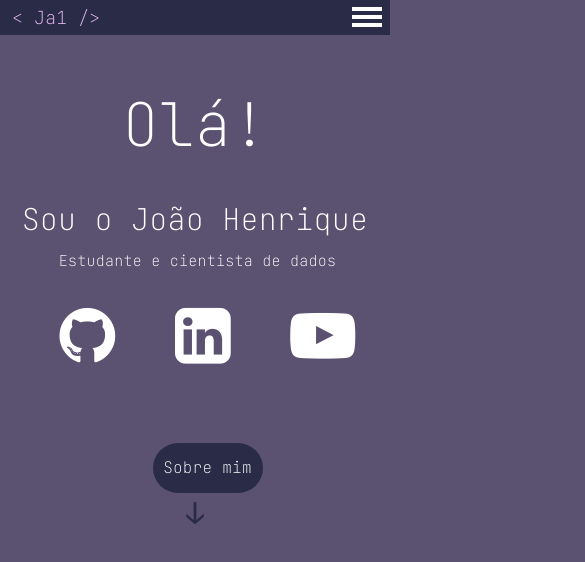
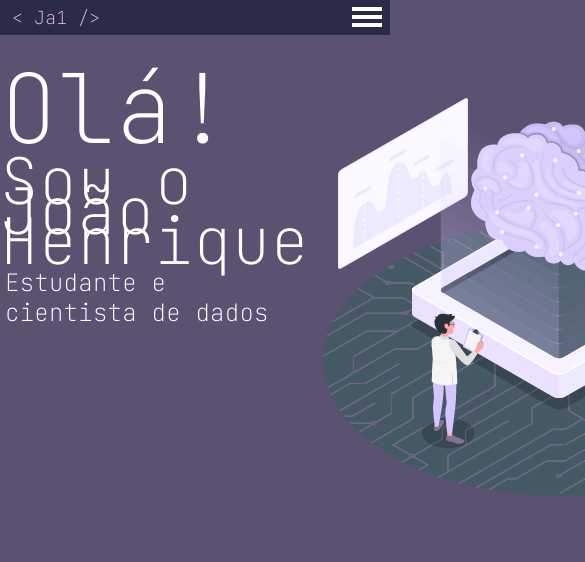
Before and after one commit to Ja1zinh0/NewPortifolio, an Angular app: page / in a window 390 px wide. Shown: the top 562 px of the page, 585 px wide, since content can reach past the window. Built offline with nearby package versions, Linux system fonts and the light colour scheme.

Commit message:
new html organization

```diff
--- a/src/app/app.module.ts
+++ b/src/app/app.module.ts
@@ -17,7 +17,7 @@ import { BodyComponent } from './components/body/body.component';
   declarations: [
     AppComponent,
     HeaderComponent,
-    BodyComponent
+    BodyComponent,
   ],
   imports: [
     BrowserModule,
--- a/src/app/components/body/body.component.css
+++ b/src/app/components/body/body.component.css
@@ -1,127 +1,26 @@
-.center-desktop {
-  position: absolute;
-  top: 50%;
-  transform: translate(0, -50%);
-  width: 100%;
+.home {
+  display: flex;
+  justify-content: space-between;
 }
+
 .home-text {
+  padding-top: 15%;
   color: white;
-  font-weight: 500;
-  text-align: start;
+  line-height: 30px;
 }
 
 .ola-style {
-  font-size: 100px;
-}
-.presentation-style {
-  padding-top: 40px;
-  font-size: 70px;
-}
-.profession-style {
-  padding-top: 10px;
-  padding-left: 5px;
-  font-size: 30px;
+  font-size: 6rem;
+  padding-bottom: 30px;
 }
 
-.fa-icons {
-  color: white;
-  display: flex;
-}
-.home-text a {
-  color: inherit;
-  padding-left: 25px;
-}
-.rectangle-center{
-    display: none;
-}
-.arrow {
-  color: #2a2b47;
-  font-size: 30px;
+.pres-style {
+  font-size: 4rem;
 }
 
-.arrow-pos {
-  display: flex;
-  justify-content: center;
-  padding-top: 10px;
-  animation: arrow-floating 1s ease-out infinite;
+.me-style {
+  font-size: 1.5rem;
+  padding-left: 5px;
 }
-
-@keyframes arrow-floating {
-    0% {
-      transform: translateY(0px);
-    }
-    25% {
-      transform: translateY(10px);
-    }
-  }
-
 @media (max-width: 800px) {
-  .center-desktop {
-    all: unset;
-  }
-  .ola-style {
-    font-size: 60px;
-    padding-bottom: 22px;
-  }
-  .presentation-style {
-    font-size: 30px;
-  }
-  .profession-style {
-    font-size: 15px;
-  }
-  .home-text {
-    text-align: center;
-    color: rgb(255, 255, 255);
-    padding-top: 80px;
-    font-weight: 500;
-  }
-
-  .home-text a {
-    color: inherit;
-  }
-
-  .fa-icons {
-    display: flex;
-    justify-content: space-evenly;
-    padding-top: 20px;
-  }
-  .rectangle {
-    height: 50px;
-    width: 110px;
-    background-color: #2a2b47;
-    border-radius: 25px;
-    display: flex;
-    justify-content: center;
-    align-items: center;
-    font-size: 16px;
-  }
-
-  .rectangle-center {
-    padding-top: 75px;
-    display: flex;
-    justify-content: center;
-  }
-
-  .rectangle-center a {
-    text-decoration: none;
-  }
-
-  .arrow {
-    color: #2a2b47;
-    font-size: 30px;
-  }
-
-  .arrow-pos {
-    padding-top: 10px;
-    animation: arrow-floating 1s ease-out infinite;
-  }
-
-  @keyframes arrow-floating {
-    0% {
-      transform: translateY(0px);
-    }
-    25% {
-      transform: translateY(8px);
-    }
-  }
 }
--- a/src/app/components/body/body.component.html
+++ b/src/app/components/body/body.component.html
@@ -1,37 +1,14 @@
-<link
-  rel="stylesheet"
-  href="https://cdnjs.cloudflare.com/ajax/libs/font-awesome/4.7.0/css/font-awesome.min.css"
-/>
-
-<div class="center-desktop">
-  <div class="home-text">
-    <p class="ola-style">Olá!</p>
-    <p class="presentation-style">Sou o João Henrique</p>
-    <p class="profession-style">Estudante e cientista de dados</p>
-    <div class="fa-icons">
-      <a target="_blank" href="https://github.com/Ja1zinh0/"
-        ><i class="fa fa-github" style="font-size: 65px"></i
-      ></a>
-      <a
-        target="_blank"
-        href="https://www.linkedin.com/in/joao-henrique-jorge-carlos/"
-      >
-        <i class="fa fa-linkedin-square" style="font-size: 65px"></i>
-      </a>
-      <a
-        target="_blank"
-        href="https://www.youtube.com/channel/UCzjzqPJQmu9Fl9Qg1qZpLqw"
-      >
-        <i class="fa fa-youtube-play" style="font-size: 65px"></i>
-      </a>
+<body>
+  <main>
+    <div class="home">
+      <div class="home-text">
+        <p class="ola-style">Olá!</p>
+        <p class="pres-style">Sou o João Henrique</p>
+        <p class="me-style">Estudante e cientista de dados</p>
+      </div>
+      <figure>
+        <img class="brain" src="assets/brain.gif" />
+      </figure>
     </div>
-    <div class="rectangle-center">
-      <a href="about">
-        <div class="rectangle">Sobre mim</div>
-      </a>
-    </div>
-    <div class="arrow-pos">
-      <span class="arrow">&#8595;</span>
-    </div>
-  </div>
-</div>
+  </main>
+</body>
--- a/src/index.html
+++ b/src/index.html
@@ -11,5 +11,6 @@
 </head>
 <body class="mat-typography">
   <app-root></app-root>
+
 </body>
 </html>
```
Also changed, not shown: src/assets/brain.gif (added).
